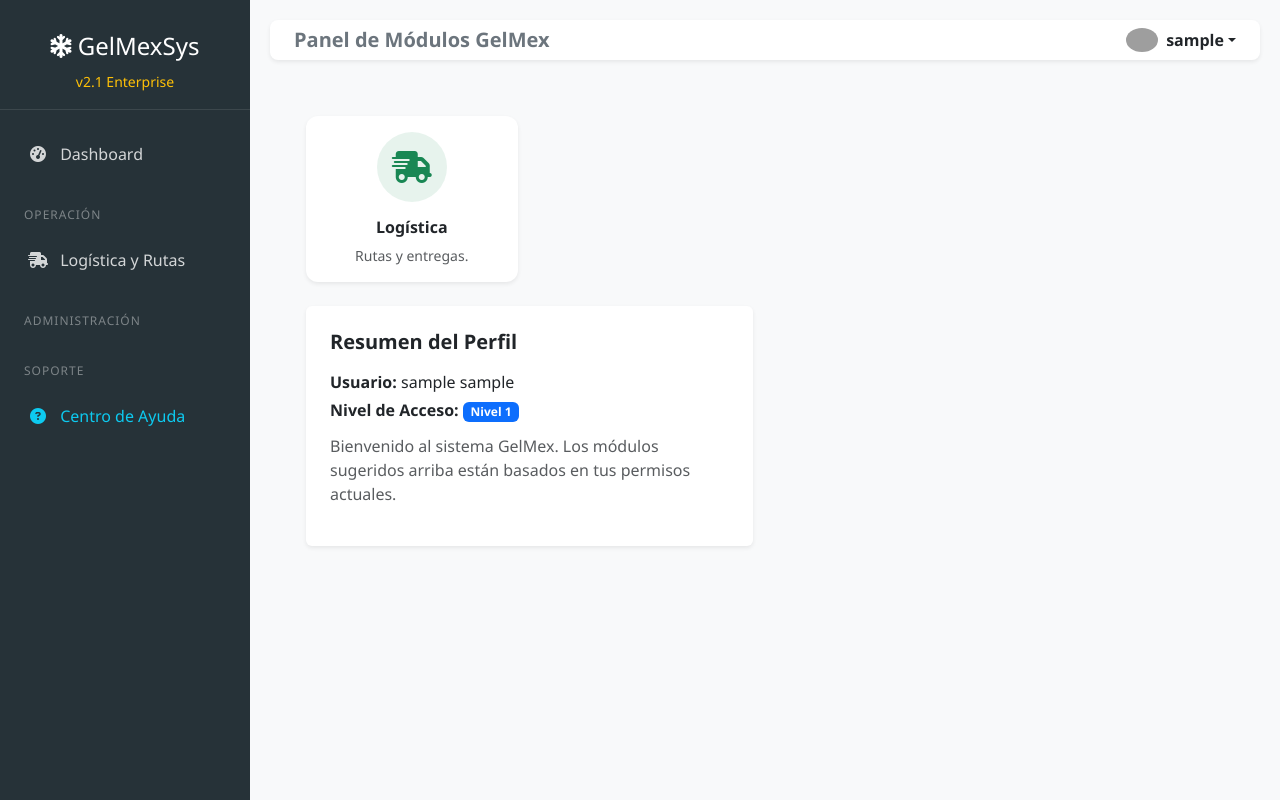
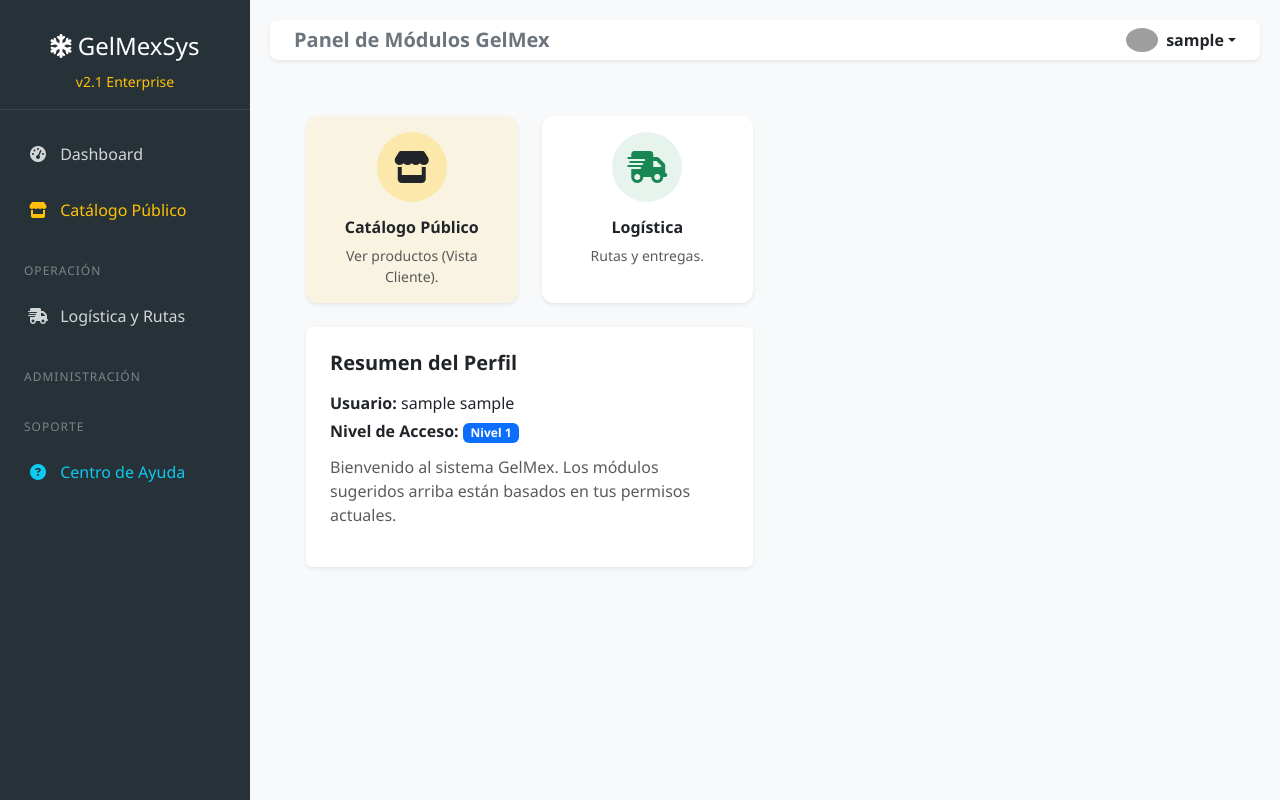
Before and after one commit to Elektrion002/GelMexSys2.0, a Flask app: page /dashboard in a window 1280 px wide. Run offline with Flask 3, Linux system fonts and the light colour scheme; the visitor is signed in with stand-in values (Sample User, id 1); grey boxes are pictures that could not be loaded.

Commit message:
Feat: Integrar Catálogo Público en Dashboard y Sidebar

```diff
--- a/app/templates/base.html
+++ b/app/templates/base.html
@@ -64,6 +64,10 @@
         <div class="nav flex-column mt-3">
             <a href="{{ url_for('home.dashboard') }}" class="nav-link py-3">
                 <i class="fa-solid fa-gauge-high me-2"></i> Dashboard
+            </a>
+
+            <a href="{{ url_for('customer_portal.catalog') }}" class="nav-link py-3 text-warning" target="_blank">
+                <i class="fa-solid fa-store me-2"></i> Catálogo Público
             </a>
 
             <div class="nav-group-label mt-2">OPERACIÓN</div>
--- a/app/templates/home/index.html
+++ b/app/templates/home/index.html
@@ -7,6 +7,19 @@
 {% block content %}
 <div class="container-fluid">
     <div class="row g-4 mb-4">
+        <!-- 0. CATÁLOGO PÚBLICO -->
+        <div class="col-6 col-md-4 col-lg-3 text-center">
+            <a href="{{ url_for('customer_portal.catalog') }}" class="text-decoration-none" target="_blank">
+                <div class="card card-erp shadow-sm border-0 h-100 p-3 hover-lift transition-all bg-warning bg-opacity-10">
+                    <div class="rounded-circle bg-warning bg-opacity-25 mx-auto mb-3 d-flex align-items-center justify-content-center" style="width: 70px; height: 70px;">
+                        <i class="fa-solid fa-store fs-2 text-dark"></i>
+                    </div>
+                    <h6 class="fw-bold text-dark">Catálogo Público</h6>
+                    <small class="text-muted d-none d-sm-block">Ver productos (Vista Cliente).</small>
+                </div>
+            </a>
+        </div>
+
         <!-- 1. MÓDULO VENTAS -->
         {% if current_user.nivel_usuario >= 2 %}
         <div class="col-6 col-md-4 col-lg-3 text-center">
```
